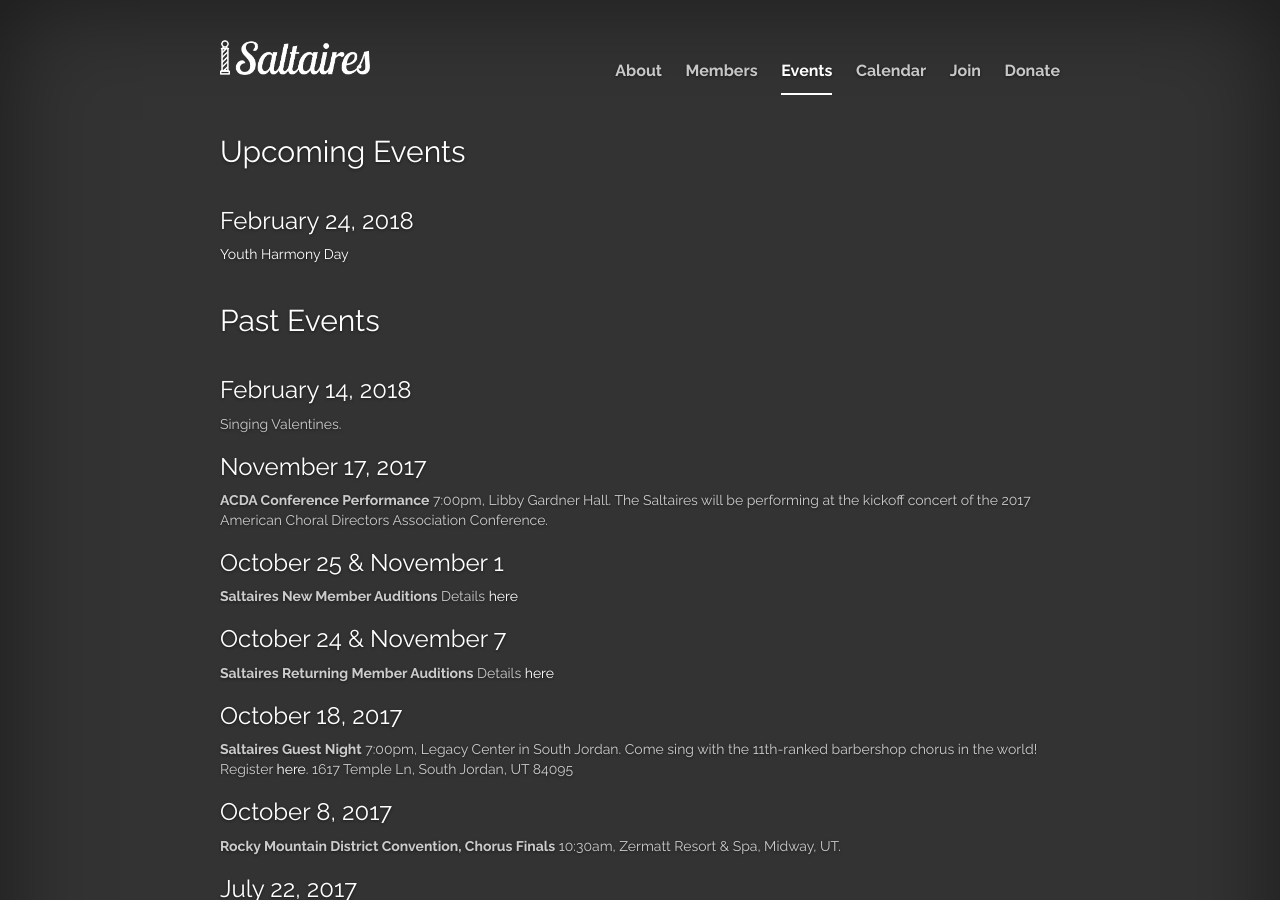
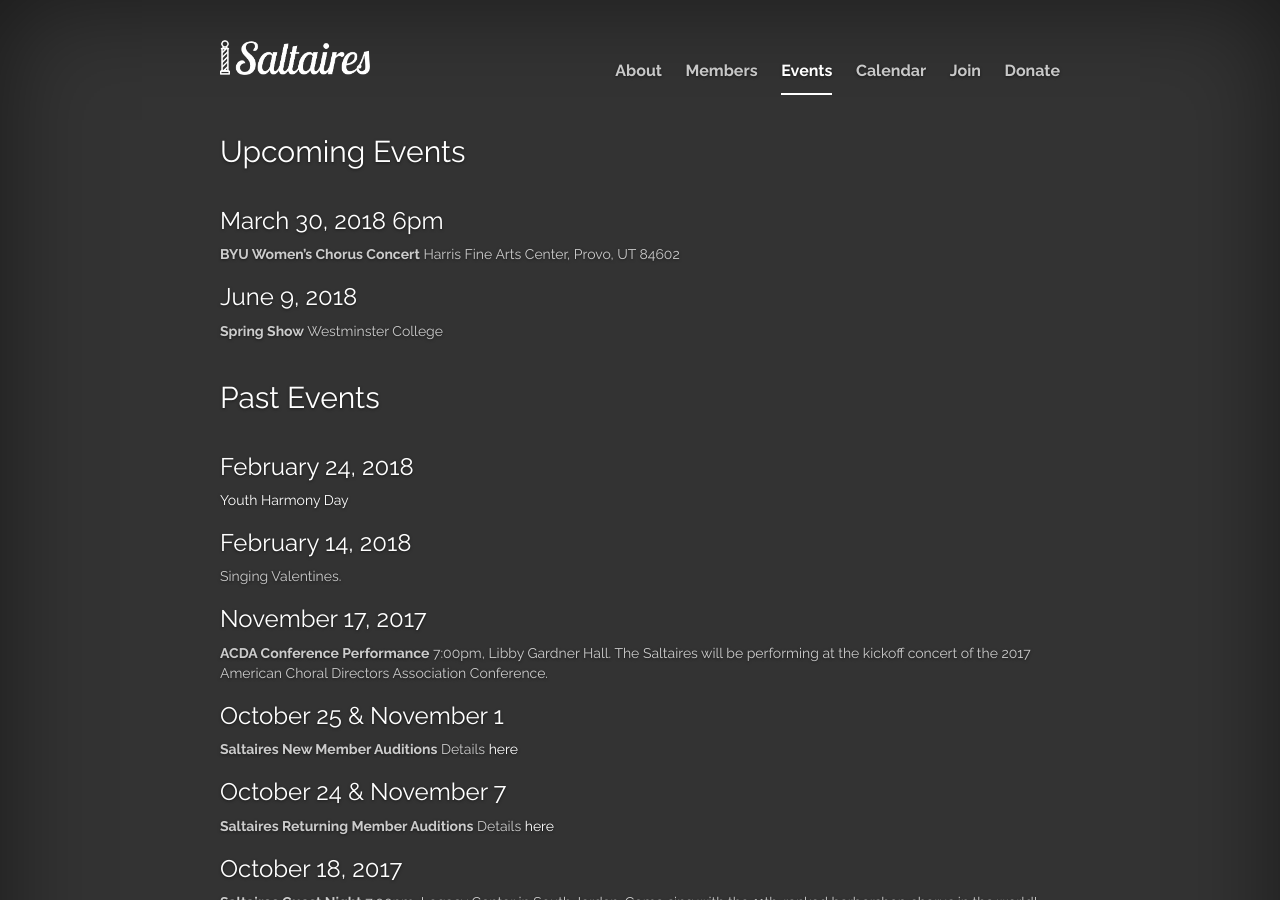
Before and after one commit to cayblood/saltaires, a Jekyll site: the page built from jekyll-site/events.md, in a window 1280 px wide and 900 px high. Built offline with Jekyll 4.4.1, drawn with Linux system fonts in a browser that asks for light colours; nearby versions of some CDN libraries; library files that are not in the unit come from our copies.

Commit message:
update events page

```diff
--- a/jekyll-site/events.md
+++ b/jekyll-site/events.md
@@ -6,11 +6,19 @@
 
 <h2 class="top">Upcoming Events</h2>
 
+### March 30, 2018 6pm
+
+**BYU Women's Chorus Concert** Harris Fine Arts Center, Provo, UT 84602
+
+### June 9, 2018
+
+**Spring Show** Westminster College
+
+## Past Events
+
 ### February 24, 2018
 
 <a href="/youth-harmony-day">Youth Harmony Day</a>
-
-## Past Events
 
 ### February 14, 2018
 
```
